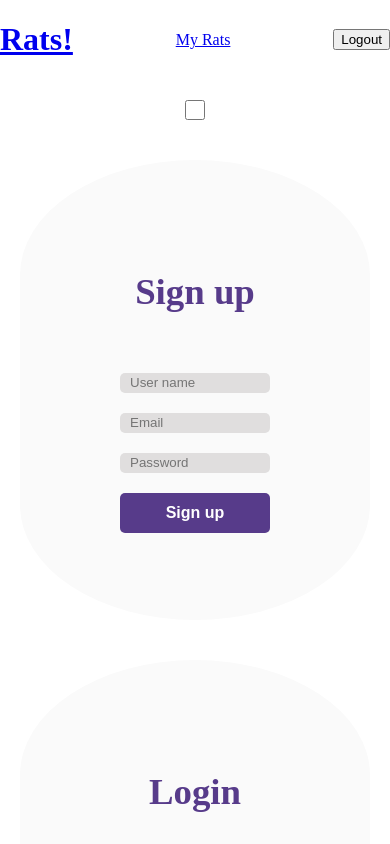
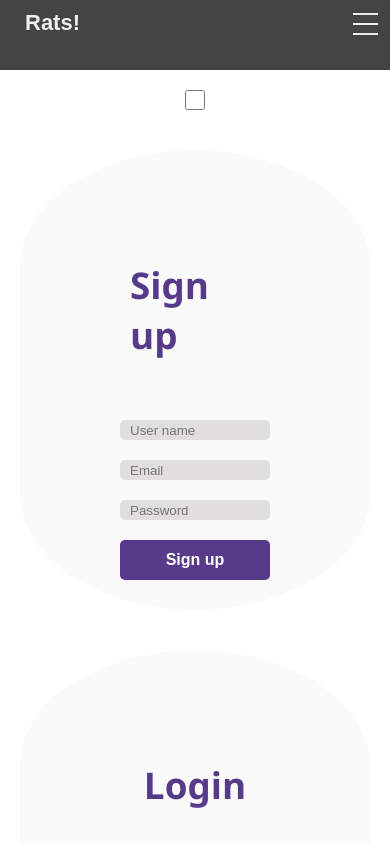
Before and after one commit to djbowen95/Rat-World, a React (Create React App) app in the folder client/: page / in a window 390 px wide. Shown: the top 844 px of the page. Built offline with nearby package versions, Linux system fonts and the light colour scheme.

Commit message:
navbar changes along with links

```diff
--- a/client/package.json
+++ b/client/package.json
@@ -13,7 +13,10 @@
     "@testing-library/user-event": "^13.5.0",
     "bootstrap": "^5.1.3",
     "graphql": "^16.5.0",
+    "i": "^0.3.7",
     "jquery": "^3.6.0",
+    "jwt-decode": "^3.1.2",
+    "npm": "^8.12.1",
     "react": "^18.1.0",
     "react-dom": "^18.1.0",
     "react-router-dom": "^6.3.0",
--- /dev/null
+++ b/client/src/Components/Header.css
@@ -0,0 +1,110 @@
+.header-ShopIcon {
+    margin-left: 20px;
+    margin-right: 10px;
+    color: #fff;
+  }
+
+  * {
+    box-sizing: border-box;
+  }
+
+  body {
+    margin: 0px;
+    font-family: "segoe ui";
+  }
+
+  .nav {
+    height: 70px;
+    width: 100%;
+    background-color: #444444;
+    position: relative;
+  }
+
+  .nav > .nav-header {
+    display: inline;
+    margin-left: 15px;
+  }
+
+  .nav > .nav-header > .nav-title {
+    display: inline-block;
+    font-size: 22px;
+    color: #efefef;
+    font-weight: bold;
+    padding: 10px 10px 10px 10px;
+    font-family: "Montserrat", sans-serif;
+  }
+
+  .nav > .nav-btn {
+    display: none;
+  }
+
+  .nav > .nav-links {
+    display: inline;
+
+    float: right;
+    font-size: 18px;
+  }
+
+  .nav > .nav-links > a {
+    display: inline-block;
+    padding: 13px 10px 13px 20px;
+    text-decoration: none;
+    color: #efefef;
+  }
+
+  .nav > .nav-links > a:hover {
+    /* background-color: #a057f3; */
+    color: black;
+  }
+
+  .nav > #nav-check {
+    display: none;
+  }
+
+  @media (max-width: 600px) {
+    .nav > .nav-btn {
+      display: inline-block;
+      position: absolute;
+      right: 0px;
+      top: 0px;
+    }
+    .nav > .nav-btn > label {
+      display: inline-block;
+      width: 50px;
+      height: 40px;
+      padding: 13px;
+    }
+    .nav > .nav-btn > label:hover,
+    .nav #nav-check:checked ~ .nav-btn > label {
+      background-color: #a057f3;
+    }
+    .nav > .nav-btn > label > span {
+      display: block;
+      width: 25px;
+      height: 10px;
+      border-top: 2px solid #eee;
+    }
+    .nav > .nav-links {
+      position: absolute;
+      display: block;
+      width: 100%;
+      background-color: #a057f3;
+      height: 0px;
+      transition: all 0.3s ease-in;
+      overflow-y: hidden;
+      top: 50px;
+      left: 0px;
+      z-index: 1;
+    }
+    .nav > .nav-links > a {
+      display: block;
+      width: 100%;
+    }
+    .nav > #nav-check:not(:checked) ~ .nav-links {
+      height: 0px;
+    }
+    .nav > #nav-check:checked ~ .nav-links {
+      height: calc(100vh - 50px);
+      overflow-y: auto;
+    }
+  }
--- a/client/src/Components/Header.js
+++ b/client/src/Components/Header.js
@@ -1,23 +1,56 @@
 import React from "react";
 import { Link } from 'react-router-dom';
 
+import Auth from '../utils/Auth';
+
 const styles = {
-    display: 'flex',
-    alignItems: 'center',
-    justifyContent: 'space-between'
+    // display: 'flex',
+    // alignItems: 'center',
+    // justifyContent: 'space-between'
+
 }
 
-function Header() {
+const Header = () => {
+    const logout = (e) => {
+        e.preventDefault();
+        Auth.logout();
+    };
     return (
-        <header style={styles}>
-            <Link to={`/`}>
-                <h1>Rats!</h1>
-            </Link>
-            <Link to={`/myrats`}>
-                <div>My Rats</div>
-            </Link>
-            <div><button className="btn btn-secondary">Logout</button></div>
-        </header>
+        <div class="nav">
+      <input type="checkbox" id="nav-check" />
+      <div class="nav-header">
+        <div class="nav-title">Rats!</div>
+      </div>
+      <div class="nav-btn">
+        <label for="nav-check">
+          <span></span>
+          <span></span>
+          <span></span>
+        </label>
+      </div>
+      <div class="nav-links">
+        <a href="/">Home</a>
+        <a href="/myrats">My Rats</a>
+        <a href="/myfriends">My Friends</a>
+        <button className="btn btn-secondary m=1">Logout</button>
+      </div>
+    </div>
+        // <header style={styles}>
+        //     <div className="container flex-row justify-space-between-lg justify-center align-center">
+        //         <div>
+        //             <Link className= "text-light" to={`/`}>
+        //                 <h1>Rats!</h1>
+        //             </Link>
+        //             <Link className= "m=0" to={`/myrats`}>
+        //                 <div>My Rats</div>
+        //             </Link>
+        //             <Link className= "m=0" to ={`/myfriends`}>
+        //                 <div>My Friends </div>
+        //             </Link>
+        //         </div>
+        //         <div><button className="btn btn-secondary m=1">Logout</button></div>
+        //     </div>
+        // </header>
     )
 }
 
--- a/client/src/Components/login/css/styles.css
+++ b/client/src/Components/login/css/styles.css
@@ -5,5 +5,6 @@ button:hover {
   color: #573b8a;
 }
 .signup label {
+  display: none;
   color: #573b8a;
 }
--- a/client/src/index.js
+++ b/client/src/index.js
@@ -2,6 +2,7 @@ import React from 'react';
 import ReactDOM from 'react-dom/client';
 // import 'bootstrap/dist/css/bootstrap.min.css'
 import './index.css';
+import'./components/Header.css';
 import App from './App';
 
 const root = ReactDOM.createRoot(document.getElementById('root'));
```
Also changed, not shown: 1 other file (tests, documents, lock files or other folders).
